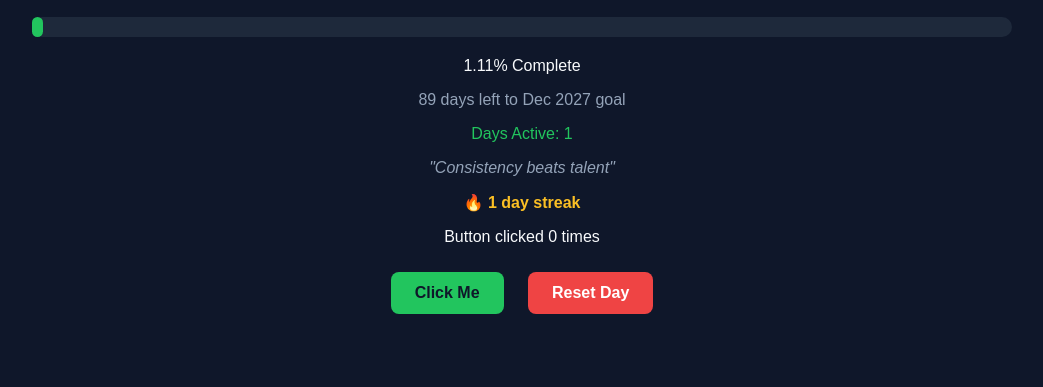
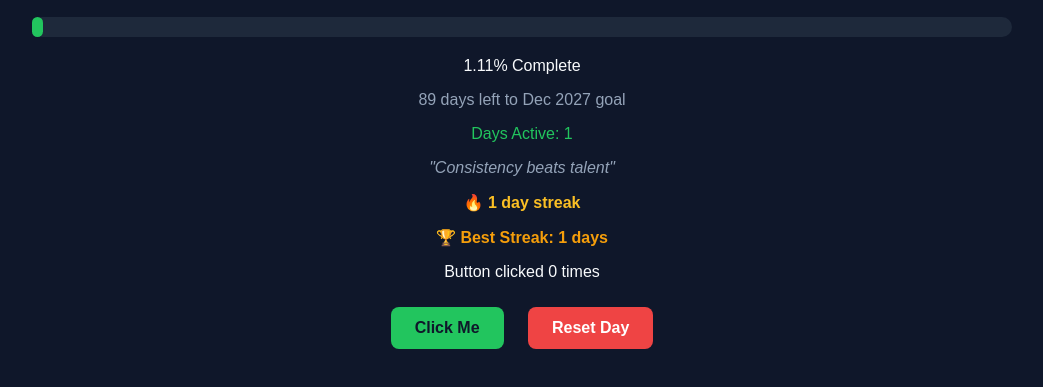
Before and after one commit to donesamuel-dev/donesamuel-dev.github.io, a plain HTML site: page index.html in a window 1280 px wide. Shown: the part 139-526 px from the top of the page, without its empty margins (118-1161 px from the left). Drawn offline with Linux system fonts and the light colour scheme.

Commit message:
Index.html

```diff
--- a/index.html
+++ b/index.html
@@ -1,7 +1,7 @@
 <!DOCTYPE html>
 <html>
 <head>
-    <title>Done Samuel - Day 40 Tracker</title>
+    <title>Done Samuel - Day 41 Tracker</title>
     <meta name="viewport" content="width=device-width, initial-scale=1.0">
     <link rel="icon" href="https://fav.farm/🔥" />
     <style>
@@ -40,11 +40,12 @@
             border-radius: 10px;
             transition: width 0.3s ease;
         }
-        #quote, #streak, #daysLeftText, #activeDays {
+        #quote, #streak, #daysLeftText, #activeDays, #bestStreak {
             color: #94a3b8;
             margin-top: 8px;
         }
         #streak { color: #fbbf24; font-weight: bold; }
+        #bestStreak { color: #f59e0b; font-weight: bold; }
         #quote { font-style: italic; }
         #activeDays { color: #22c55e; }
     </style>
@@ -61,6 +62,7 @@
     <p id="activeDays">Days Active: <span id="activeCount">1</span></p>
     <p id="quote">"Consistency beats talent"</p>
     <p id="streak">🔥 0 day streak</p>
+    <p id="bestStreak">🏆 Best Streak: 0 days</p>
 
     <p>Button clicked <span id="count">0</span> times</p>
     <button id="clickBtn">Click Me</button>
@@ -70,6 +72,7 @@
         let count = localStorage.getItem('count') || 0;
         let day = localStorage.getItem('day') || 1;
         let streak = localStorage.getItem('streak') || 0;
+        let bestStreak = localStorage.getItem('bestStreak') || 0;
         let lastVisit = localStorage.getItem('lastVisit') || '';
         let activeDays = JSON.parse(localStorage.getItem('activeDays')) || [];
 
@@ -99,9 +102,17 @@
                 streak = 1;
             }
 
+            // Update best streak
+            if (streak > bestStreak) {
+                bestStreak = streak;
+                localStorage.setItem('bestStreak', bestStreak);
+            }
+
             localStorage.setItem('streak', streak);
             localStorage.setItem('lastVisit', today);
+
             document.getElementById('streak').textContent = `🔥 ${streak} day streak`;
+            document.getElementById('bestStreak').textContent = `🏆 Best Streak: ${bestStreak} days`;
 
             let percent = (day / 90 * 100).toFixed(2);
             document.getElementById('progressBar').style.width = percent + '%';
```
